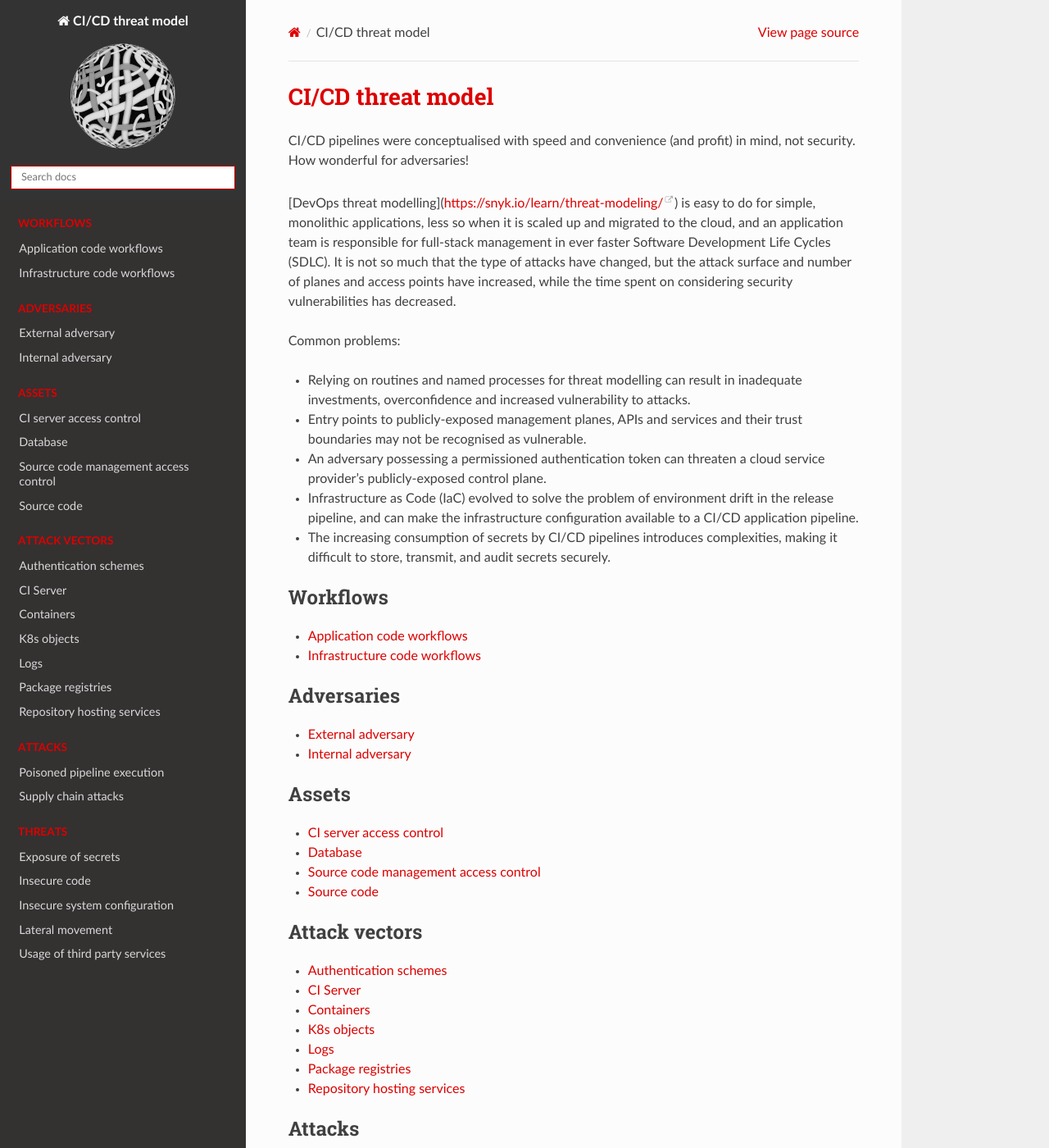
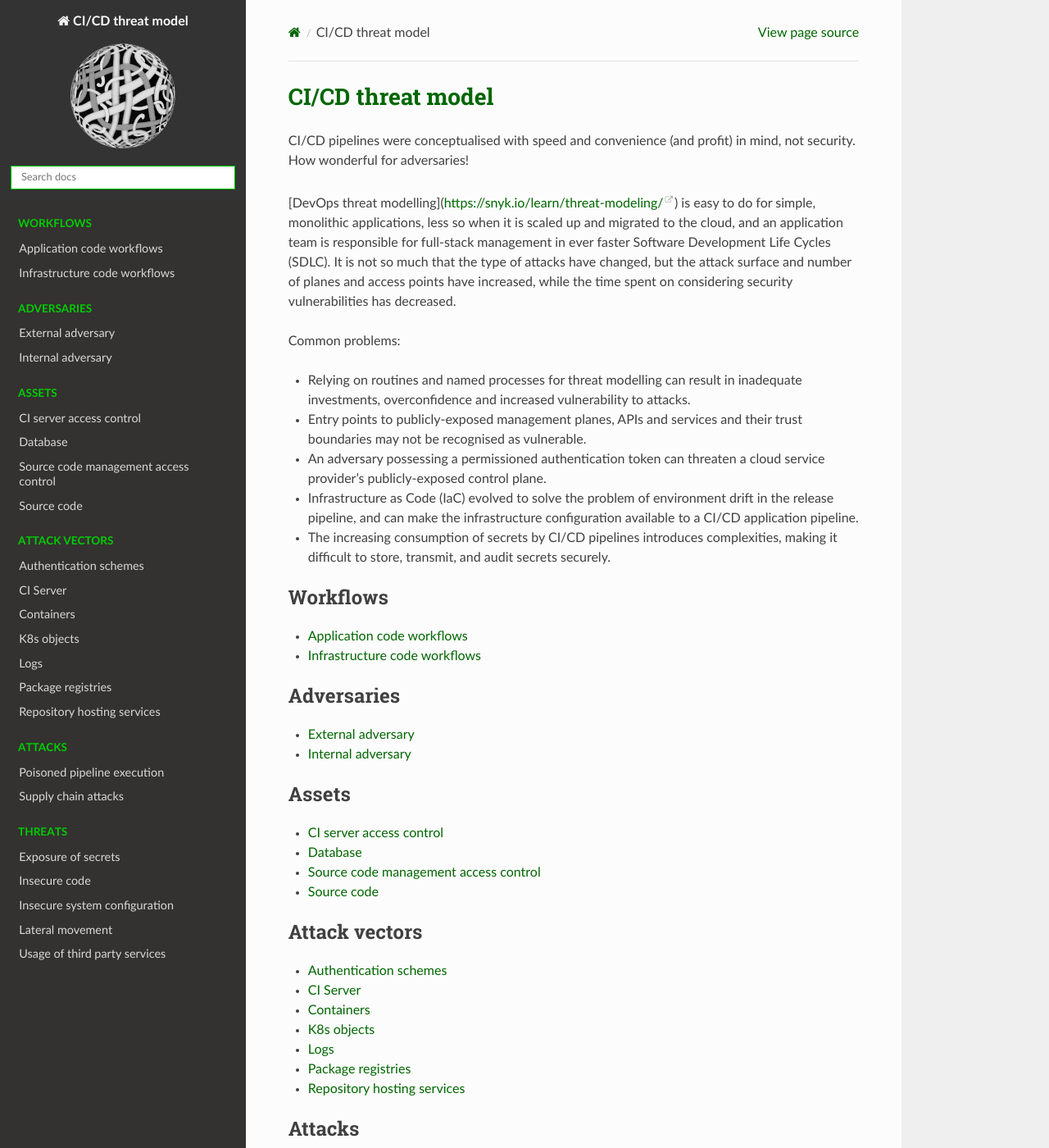
Before and after one commit to tymyrddin/green-cicd, a Sphinx documentation site: the page built from source/index.rst, in a window 1280 px wide and 1400 px high. Shown: the whole window at 82% size. Built offline with Sphinx 7.4.7 and the Read the Docs theme 2.0.0, drawn with Linux system fonts in a browser that asks for light colours.

Commit message:
Link colour

```diff
--- a/source/_static/css/custom.css
+++ b/source/_static/css/custom.css
@@ -1,21 +1,21 @@
 h1 {
-  color: #DD0000;
+  color: #006600;
 }
 
 a {
-  color: #DD0000;
+  color: #006600;
 }
 
 a:hover {
-  color: #FF0000;
+  color: #00FF00;
 }
 
 .wy-nav .wy-menu-vertical header {
-  color: #DD0000
+  color: #00CC00;
 }
 
 .wy-menu-vertical header, .wy-menu-vertical p.caption {
-  color: #DD0000;
+  color: #00CC00;
 }
 
 .wy-side-nav-search {
@@ -25,7 +25,7 @@ a:hover {
 
 .wy-side-nav-search input[type="text"] {
   width: 100%;
-  border-radius: 0;
+  border-radius: 0px;
   padding: 6px 12px;
-  border-color: #DD0000;
+  border-color: #00CC00;
 }
```
